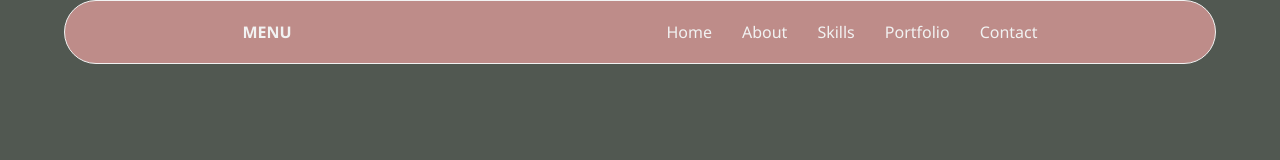
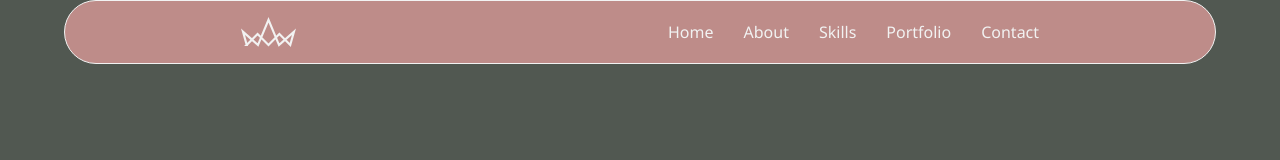
Before and after one commit to jfs-code/navbar_h, a React (Create React App) app: page / in a window 1280 px wide. Shown: the top 160 px of the page. Built offline with nearby package versions, Linux system fonts and the light colour scheme; a web font is replaced by a local one.

Commit message:
Se agrega la imagen al Navbar

```diff
--- a/src/components/navbar/Navbar.jsx
+++ b/src/components/navbar/Navbar.jsx
@@ -36,9 +36,11 @@ export function Navbar({ brand, links }) {
 
     return (
         <nav className='nav'>
-            <a href='#' className='nav__brand'>
-                {brand}
-            </a>
+            <div className='nav__brand'>
+                <a href='#'>
+                    <img src='/imgs/corona-blanco.svg' alt={brand} className='nav__brand-image' />
+                </a>
+            </div>
             <ul className={active}>
                 {links.map((link, index) => (
                     <li key={index} className='nav__item'>
--- a/src/components/navbar/css/Navbar.css
+++ b/src/components/navbar/css/Navbar.css
@@ -1,4 +1,38 @@
 @import './../../Global.css';
+
+.nav__brand-image {
+    height: 30px;
+    width: auto;
+    pointer-events: none;
+}
+
+.nav__brand a {
+    display: flex;
+    align-items: center;
+    justify-content: center;
+}
+
+.nav__brand a::after {
+    content: none;
+}
+
+.nav {
+    display: flex;
+    align-items: center;
+    justify-content: space-around;
+    height: 8vh;
+    background: var(--nav-background);
+    width: 90%;
+    margin: 0 auto;
+    border: 1px solid var(--nav-border-color);
+    border-radius: 900px;
+    padding: 0 10px;
+    position: fixed;
+    left: 50%;
+    transform: translateX(-50%);
+    z-index: 1000;
+    font-family: var(--font-family);
+}
 
 li{
     list-style: none;
@@ -36,30 +70,6 @@ a:hover {
 
 a:active {
     transform: scale(0.95);
-}
-
-.nav {
-    display: flex;
-    align-items: center;
-    justify-content: space-around;
-    height: 8vh;
-    background: var(--nav-background);
-    width: 90%;
-    margin: 0 auto;
-    border: 1px solid var(--nav-border-color);
-    border-radius: 900px;
-    padding: 0 10px;
-    position: fixed;
-    /* top: 100px;  */
-    left: 50%;
-    transform: translateX(-50%);
-    z-index: 1000;
-    font-family: var(--font-family);
-}
-
-.nav__brand {
-    text-transform: uppercase;
-    font-weight: bold;
 }
 
 .nav__menu {
```
Also changed, not shown: public/imgs/corona-blanco.svg (added).
